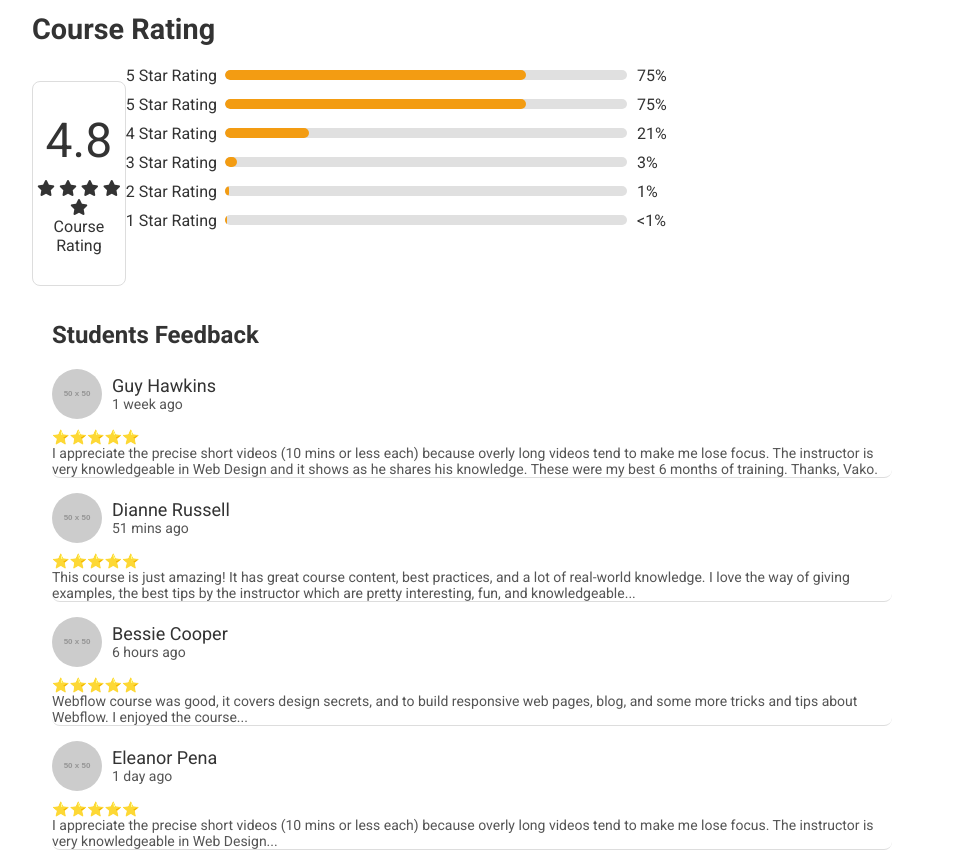
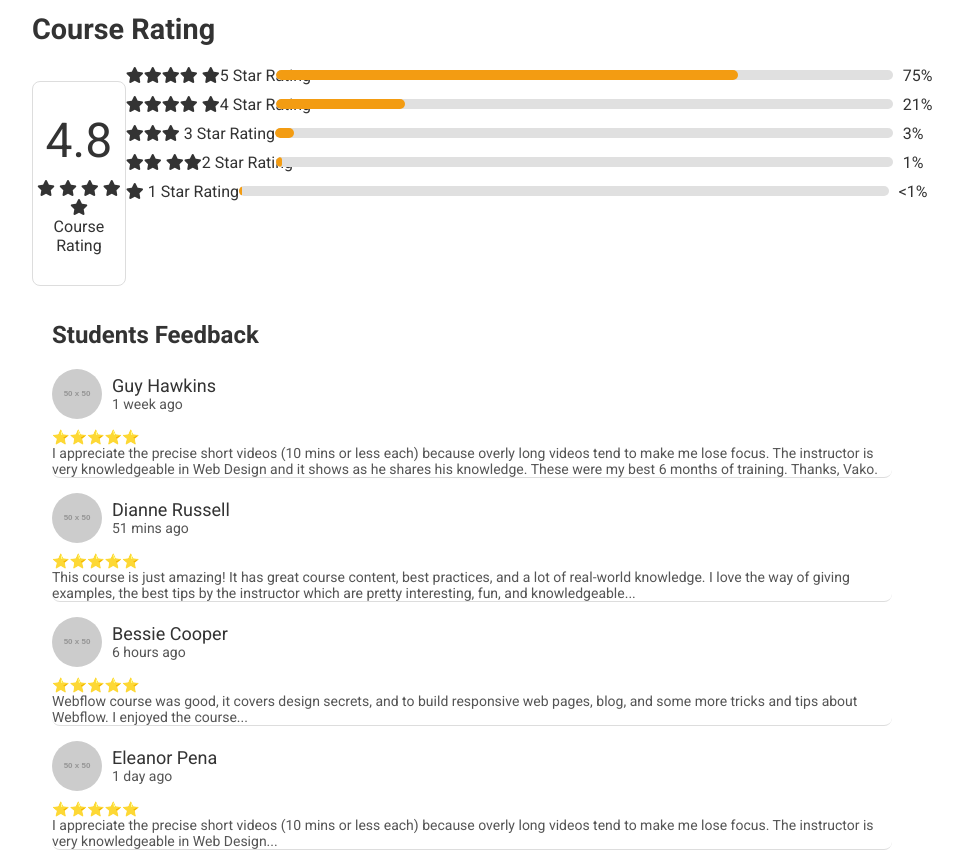
Before and after one commit to Ritikjain91/ProductPage, a plain HTML site: page index.html in a window 1280 px wide. Shown: the part 3317-4180 px from the top of the page, without its empty margins (128-1106 px from the left). Drawn offline with Linux system fonts and the light colour scheme; placeholder pictures from the web are drawn by us.

Commit message:
update the code

```diff
--- a/index.html
+++ b/index.html
@@ -235,33 +235,29 @@
                 <p>  Course Rating</p>
             </div>
             <div class="rating-bars">
+
                 <div class="rating-row">
-                    <span> 5 Star Rating</span>
+                    <span> <i class="fa fa-star"></i><i class="fa fa-star"></i><i class="fa fa-star"></i><i class="fa fa-star"></i> <i class="fa fa-star"></i>5 Star Rating</span>
                     <div class="bar"><div class="fill" style="width: 75%;"></div></div>
                     <span>75%</span>
                 </div>
                 <div class="rating-row">
-                    <span> 5 Star Rating</span>
-                    <div class="bar"><div class="fill" style="width: 75%;"></div></div>
-                    <span>75%</span>
-                </div>
-                <div class="rating-row">
-                    <span> 4 Star Rating</span>
+                    <span> <i class="fa fa-star"></i><i class="fa fa-star"></i><i class="fa fa-star"></i><i class="fa fa-star"></i> <i class="fa fa-star"></i>4 Star Rating</span>
                     <div class="bar"><div class="fill" style="width: 21%;"></div></div>
                     <span>21%</span>
                 </div>
                 <div class="rating-row">
-                    <span> 3 Star Rating</span>
+                    <span><i class="fa fa-star"></i><i class="fa fa-star"></i><i class="fa fa-star"></i> 3 Star Rating</span>
                     <div class="bar"><div class="fill" style="width: 3%;"></div></div>
                     <span>3%</span>
                 </div>
                 <div class="rating-row">
-                    <span> 2 Star Rating</span>
+                    <span><i class="fa fa-star"></i><i class="fa fa-star"></i> <i class="fa fa-star"></i><i class="fa fa-star"></i>2 Star Rating</span>
                     <div class="bar"><div class="fill" style="width: 1%;"></div></div>
                     <span>1%</span>
                 </div>
                 <div class="rating-row">
-                    <span> 1 Star Rating</span>
+                    <span><i class="fa fa-star"></i> 1 Star Rating</span>
                     <div class="bar"><div class="fill" style="width: 0.5%;"></div></div>
                     <span>&lt;1%</span>
                 </div>
--- a/styles.css
+++ b/styles.css
@@ -595,17 +595,19 @@ padding: 3em 10em  ;
     display: flex;
     align-items: center;
     margin-bottom: 10px;
+    width: 140%
 }
 
 .rating-row span {
     width: 150px;
+    white-space: nowrap;
 }
 
 .bar {
     background-color: #e0e0e0;
     border-radius: 8px;
     overflow: hidden;
-    width: 100%;
+    width: 140%;
     height: 10px;
     margin-right: 10px;
 }
```
